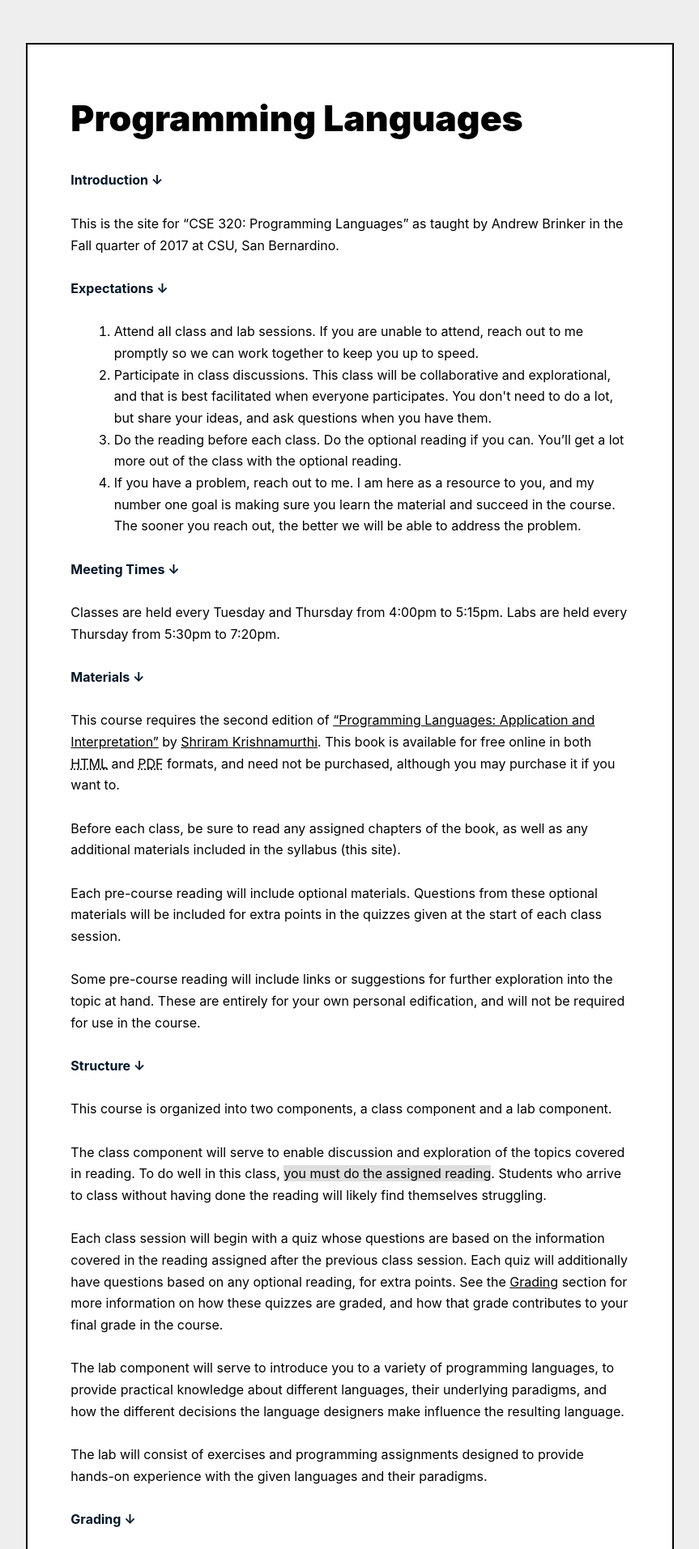
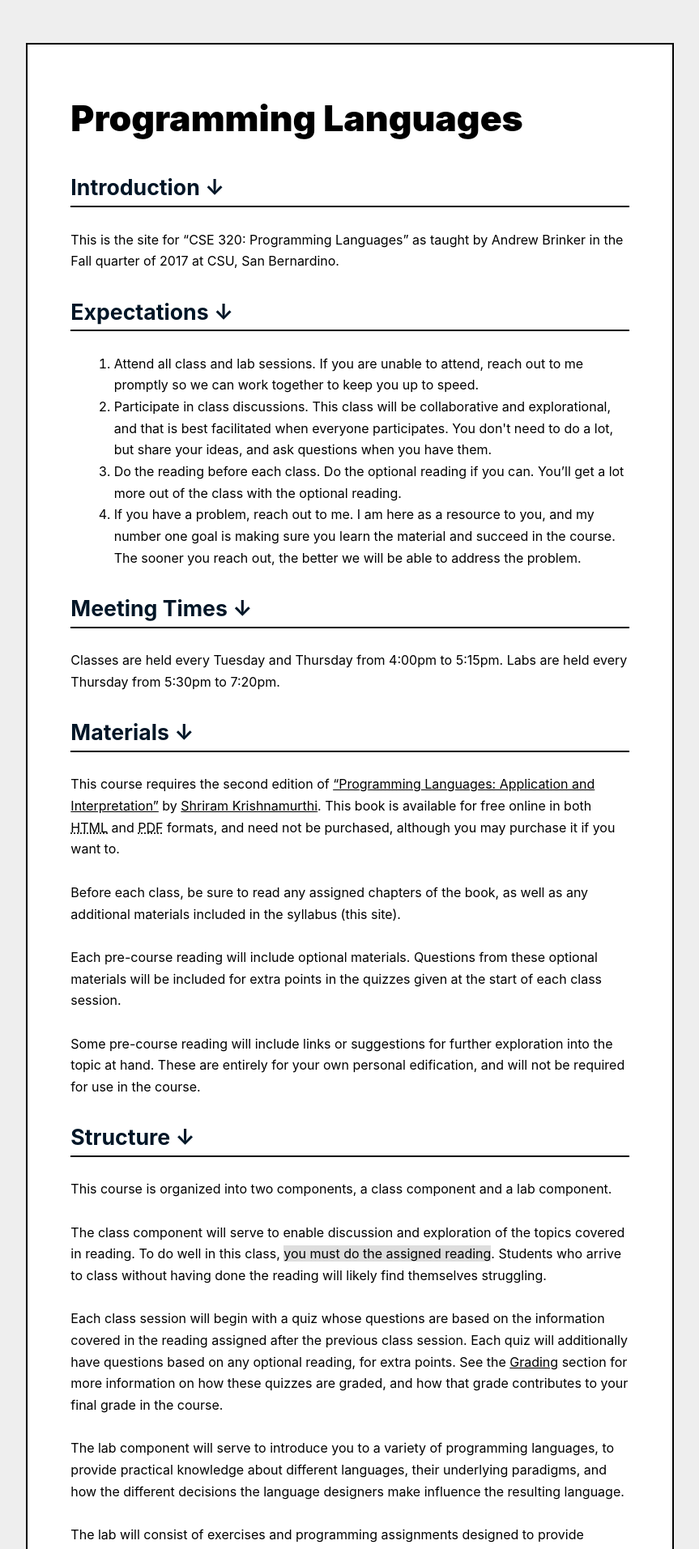
Before and after one commit to alilleybrinker/programming-languages-course, a Jekyll site: the page built from index.html, in a window 1280 px wide. Shown: the top 1913 px of the page at 81% size, without its empty margins (208-1071 px from the left). Built offline with Jekyll 4.4.1, drawn with Linux system fonts in a browser that asks for light colours; nearby versions of some CDN libraries.

Commit message:
CSS changes

```diff
--- a/assets/main.css
+++ b/assets/main.css
@@ -70,7 +70,7 @@ h6 a {
 }
 
 h1 { font-size: 2.779rem; font-weight: 900; }
-h2 { font-size: 1rem; font-weight: 700; }
+h2 { font-size: 1.667rem; font-weight: 700; }
 h3 { font-size: 1rem; font-weight: 600; }
 h4 { font-size: 1rem; }
 h5 { font-size: 1rem; }
@@ -87,6 +87,7 @@ h6 {
 
 h2 a {
     display: block;
+    border-bottom: 2px solid #000;
 }
 
 h2 a::after {
@@ -95,6 +96,8 @@ h2 a::after {
 
 h2 a.collapsed {
     color: #999;
+    border-color: #999;
+    border-bottom-style: dashed;
 }
 
 h2 a.collapsed::after {
```
